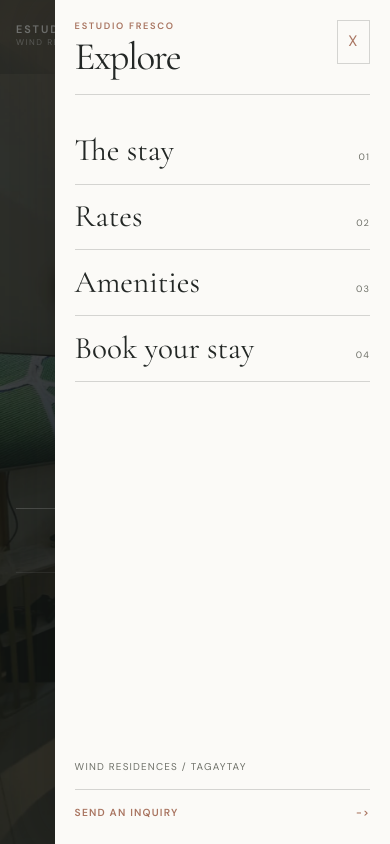
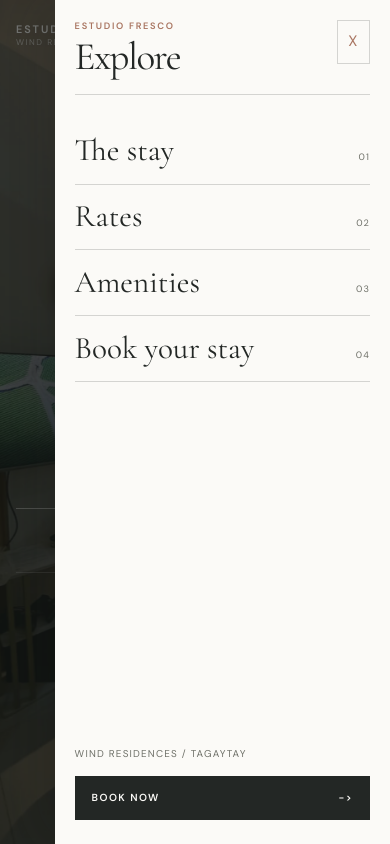
Before and after one commit to richardmerckg-web/estudio, a Next.js app: page / in a window 390 px wide. Both pictures are taken after a click on the button "Open menu". Shown: the top 844 px of the page. Built offline with nearby package versions, Linux system fonts and the light colour scheme.

Commit message:
Refine mobile booking navigation

```diff
--- a/app/globals.css
+++ b/app/globals.css
@@ -287,24 +287,36 @@ em {
   text-transform: uppercase;
 }
 
-.mobile-menu-footer a {
+.mobile-menu-cta {
   display: flex;
   align-items: center;
   justify-content: space-between;
   gap: 1rem;
   margin-top: 0.9rem;
-  padding-top: 0.9rem;
-  border-top: 1px solid var(--color-line);
-  color: var(--color-clay);
+  min-height: 44px;
+  padding: 0.8rem 1rem;
+  border: 1px solid var(--color-charcoal);
+  background: var(--color-charcoal);
+  color: var(--color-paper);
   font-size: 0.64rem;
   font-weight: 600;
-  transition: color 180ms ease, padding-left 220ms var(--ease-smooth);
-}
-
-.mobile-menu-footer a:hover,
-.mobile-menu-footer a:focus-visible {
-  padding-left: 0.35rem;
-  color: var(--color-charcoal);
+  letter-spacing: 0.14em;
+  line-height: 1;
+  text-transform: uppercase;
+  transition: background-color 220ms ease, border-color 220ms ease, color 220ms ease,
+    box-shadow 280ms var(--ease-smooth), transform 280ms var(--ease-smooth);
+}
+
+.mobile-menu-cta:hover,
+.mobile-menu-cta:focus-visible {
+  border-color: var(--color-clay);
+  background: var(--color-clay);
+  color: var(--color-paper);
+  transform: translateY(-2px);
+}
+
+.mobile-menu-cta:active {
+  transform: translateY(0);
 }
 
 .site-header {
@@ -1922,9 +1934,11 @@ em {
     display: none;
   }
 
-  .site-header--hero {
-    background: rgba(22, 26, 25, 0.22);
-    backdrop-filter: blur(10px);
+  .site-header,
+  .site-header--hero,
+  .site-header--solid {
+    background: transparent;
+    backdrop-filter: none;
   }
 
   .header-inner {
@@ -1954,11 +1968,7 @@ em {
   }
 
   .header-cta {
-    flex-shrink: 0;
-    min-height: 38px;
-    padding-right: 0.8rem;
-    padding-left: 0.8rem;
-    font-size: 0.57rem;
+    display: none;
   }
 
   .main-nav {
--- a/app/page.tsx
+++ b/app/page.tsx
@@ -136,8 +136,8 @@ export default function Home() {
             <span>Check-out / 12:00 NN Philippine time</span>
           </div>
           <div className="hero-actions">
-            <a className="button button--dark" href="#stay">
-              See the stay
+            <a className="button button--dark" href="#book">
+              Book Now
             </a>
             <a className="text-link" href="#rates">
               View rates
--- a/components/SiteHeader.tsx
+++ b/components/SiteHeader.tsx
@@ -184,8 +184,9 @@ export default function SiteHeader() {
 
             <div className="mobile-menu-footer">
               <p>Wind Residences / Tagaytay</p>
-              <a href="#book" onClick={closeMobileMenu}>
-                Send an inquiry <span aria-hidden="true">-&gt;</span>
+              <a className="mobile-menu-cta" href="#book" onClick={closeMobileMenu}>
+                <span>Book Now</span>
+                <span aria-hidden="true">-&gt;</span>
               </a>
             </div>
           </aside>
```
